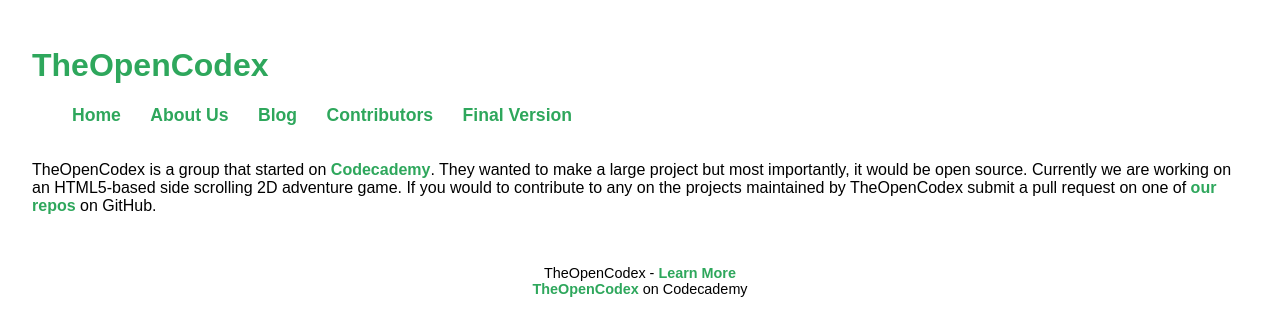
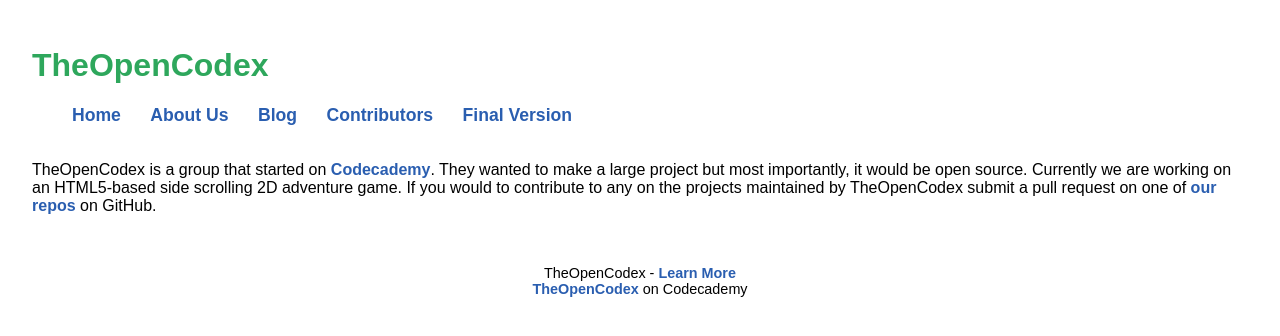
Before and after one commit to c0D1NG1010/theopencodex.github.com, a Jekyll site: the page built from index.html, in a window 1280 px wide. Shown: the top 336 px of the page. Built offline with Jekyll 4.4.1, drawn with Linux system fonts in a browser that asks for light colours; nearby versions of some CDN libraries.

Commit message:
changed linkcolor

```diff
--- a/css/theopencodex.css
+++ b/css/theopencodex.css
@@ -1 +1 @@
-a{color:#2ea75c;font-weight:bold;text-decoration:none}a:hover{color:#1a542f;text-decoration:underline}div.wrapper{width:95%;padding:2%;margin:0 auto}@media only screen and (max-width: 860px){#main-nav ul{display:none !important}#main-nav select{display:block !important;margin:15px auto}}#main-header .logo-main a{color:#2ea75c;text-decoration:none}#main-header .logo-main a:hover{color:#1a542f}#main-header{margin-bottom:35px}#main-header #main-nav ul li{margin-right:25px;display:inline-block}#main-header #main-nav ul li a{font-size:1.1em}#main-header #main-nav ul li a:hover{text-decoration:none}#main-header #main-nav select{display:none}.content#allposts ul#allpostslist li{margin-bottom:5px}.content#allposts ul#allpostslist li a{font-size:1.1em}#main-footer{margin-top:50px}#main-footer .footer-text{text-align:center;font-size:0.9em}
+a{color:#2a5eb0;font-weight:bold;text-decoration:none}a:hover{color:#0e3572;text-decoration:underline}div.wrapper{width:95%;padding:2%;margin:0 auto}@media only screen and (max-width: 860px){#main-nav ul{display:none !important}#main-nav select{display:block !important;margin:15px auto}}#main-header .logo-main a{color:#2ea75c;text-decoration:none}#main-header .logo-main a:hover{color:#1a542f}#main-header{margin-bottom:35px}#main-header #main-nav ul li{margin-right:25px;display:inline-block}#main-header #main-nav ul li a{font-size:1.1em}#main-header #main-nav ul li a:hover{text-decoration:none}#main-header #main-nav select{display:none}.content#allposts ul#allpostslist li{margin-bottom:5px}.content#allposts ul#allpostslist li a{font-size:1.1em}#main-footer{margin-top:50px}#main-footer .footer-text{text-align:center;font-size:0.9em}
```
